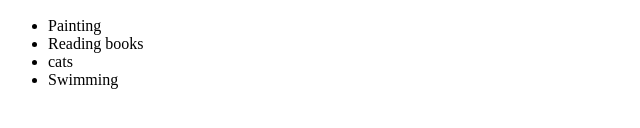
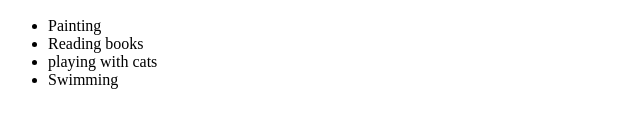
Before and after one commit to kritib2502/assignment1, a website: page public/sara/index.html in a window 1280 px wide. Shown: the part 148-276 px from the top of the page, 0-640 px from the left. Drawn offline with Linux system fonts and the light colour scheme.

Commit message:
change page

```diff
--- a/public/sara/index.html
+++ b/public/sara/index.html
@@ -23,7 +23,7 @@
    <ul>
     <li>Painting</li>
     <li>Reading books</li>
-    <li>cats</li>
+    <li>playing with cats</li>
     <li>Swimming</li>
 
    </ul>
```
